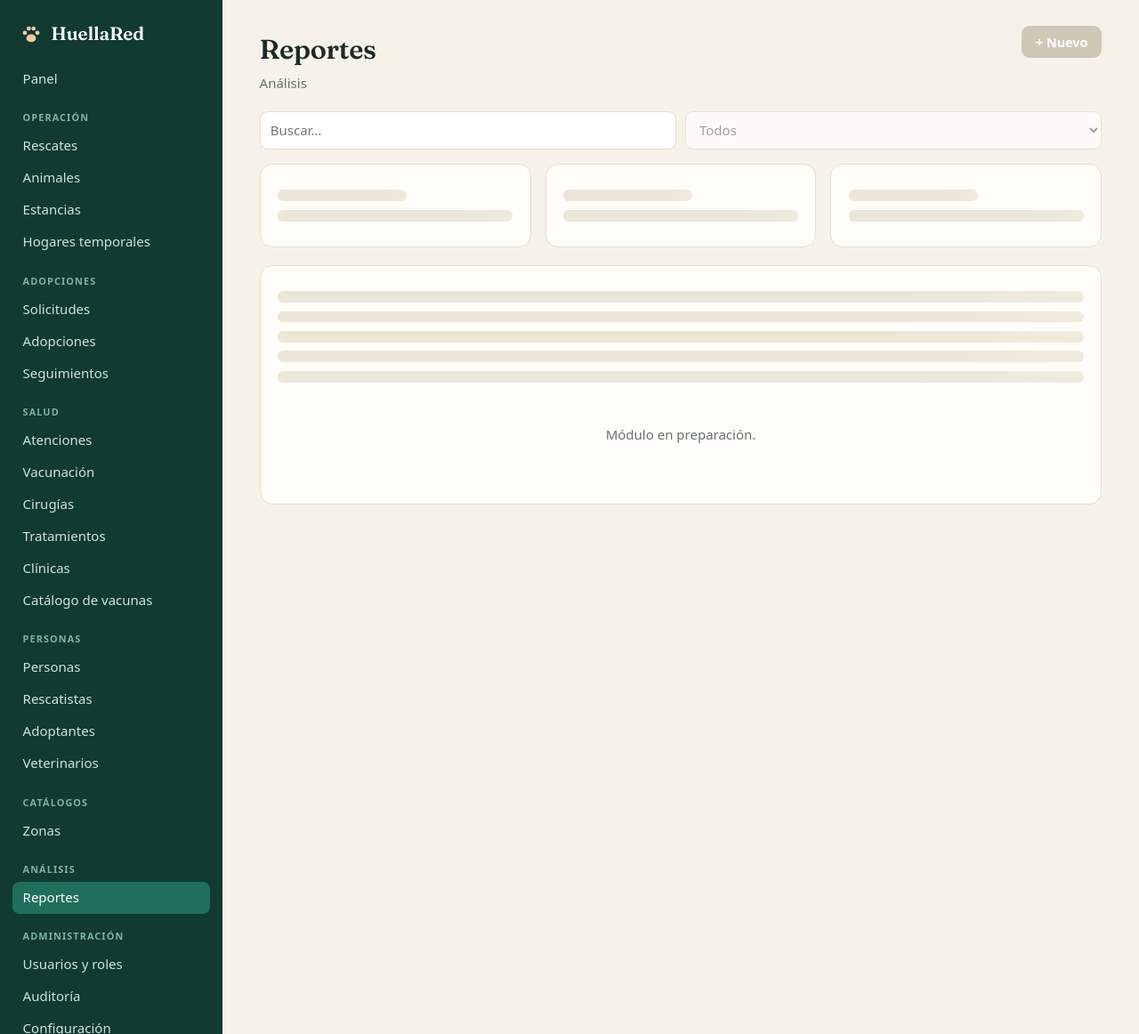
After one commit to GaelZamudio/huella-red, a Flask app: page /m/reportes in a window 1280 px wide. The commit adds this page. Shown: the whole page at 89% size. Run offline with Flask 3, Linux system fonts and the light colour scheme; the visitor is signed in with stand-in values (Sample User, id 1); some libraries are stand-ins or nearby versions.

Commit message:
feat: add new table views

```diff
--- a/web/app.py
+++ b/web/app.py
@@ -1,7 +1,7 @@
-"""HuellaRed - demo web. El navegador pide, Flask responde, Postgres guarda.
+"""HuellaRed - web. El navegador pide, Flask responde, Postgres guarda.
 
-Para agregar un formulario nuevo: copia rescate_nuevo() y su template, cambia
-las tablas/columnas y registra la tabla en TABLAS para verla en /tabla/<nombre>.
+Para agregar una pagina de listado: agrega una tupla a _P (abajo). Para un
+formulario: copia rescate_nuevo() + su template y registralo en NUEVO.
 """
 import hmac
 import os
@@ -16,32 +16,56 @@ from flask import (Flask, abort, flash, redirect, render_template, request,
 from werkzeug.middleware.proxy_fix import ProxyFix
 
 app = Flask(__name__)
-app.wsgi_app = ProxyFix(app.wsgi_app, x_for=1, x_proto=1, x_host=1)  # detrás de ngrok
+app.wsgi_app = ProxyFix(app.wsgi_app, x_for=1, x_proto=1, x_host=1)  # detras de ngrok
 app.config.update(
     SECRET_KEY=os.environ["SECRET_KEY"],
     SESSION_COOKIE_SECURE=os.getenv("COOKIE_SECURE", "1") == "1",
-    SESSION_COOKIE_HTTPONLY=True,
-    SESSION_COOKIE_SAMESITE="Lax",
-)
+    SESSION_COOKIE_HTTPONLY=True, SESSION_COOKIE_SAMESITE="Lax")
 
-# Un rol de la web = un usuario de Postgres. La BD es la que impone los permisos.
-ROLES = {
-    r: {
-        "db_user": os.environ[f"DB_USER_{r.upper()}"],
-        "db_pass": os.environ[f"DB_PASS_{r.upper()}"],
-        "login_pass": os.environ[f"LOGIN_PASS_{r.upper()}"],
-    }
-    for r in ("app", "consulta", "admin")
-}
+# Rol de la web = usuario de Postgres. La base impone los permisos reales.
+ROLES = {r: {"db_user": os.environ[f"DB_USER_{r.upper()}"],
+             "db_pass": os.environ[f"DB_PASS_{r.upper()}"],
+             "login_pass": os.environ[f"LOGIN_PASS_{r.upper()}"]}
+         for r in ("app", "consulta", "admin")}
+ETIQUETAS = {"app": ("Operación", "Registra rescates, adopciones y atención médica."),
+             "consulta": ("Consulta", "Solo lectura: listados y reportes."),
+             "admin": ("Administración", "Control total, catálogos y configuración.")}
 
-# Tablas visibles en /tabla/<nombre> -> columna para ordenar (más reciente primero).
-TABLAS = {
-    "rescate": "id_rescate", "rescate_rescatista": "id_rescate",
-    "animal": "id_animal", "zona": "id_zona", "persona": "id_persona",
-    "rescatista": "id_persona", "adoptante": "id_persona",
-    "solicitud_adopcion": "fecha_solicitud", "adopcion": "fecha_adopcion",
-}
+T, E, A = {"app", "consulta", "admin"}, {"app", "admin"}, {"admin"}
+# slug, titulo, seccion, tabla (None = sin tabla aun), roles que la ven, pendiente
+_P = [
+ ("rescate", "Rescates", "Operación", "rescate", T, "Filtros por zona/fecha, ficha del rescate, asignar rescatistas."),
+ ("animal", "Animales", "Operación", "animal", T, "Ficha con historial, cambio de estado, genealogía (id_madre), subtipo perro/gato/otro."),
+ ("estancia", "Estancias", "Operación", "estancia", E, "Asignar animal a hogar, cerrar estancia con motivo de salida."),
+ ("hogar_temporal", "Hogares temporales", "Operación", "hogar_temporal", T, "Alta/edición, capacidad vs. ocupación, especies aceptadas."),
+ ("solicitud_adopcion", "Solicitudes", "Adopciones", "solicitud_adopcion", E, "Aprobar/rechazar, filtro por estado."),
+ ("adopcion", "Adopciones", "Adopciones", "adopcion", T, "Registrar adopción y devolución con motivo."),
+ ("seguimiento", "Seguimientos", "Adopciones", "seguimiento", E, "Programar y registrar seguimientos posadopción."),
+ ("atencion_medica", "Atenciones", "Salud", "atencion_medica", T, "Alta de atención y detalle según tipo."),
+ ("vacunacion", "Vacunación", "Salud", "vacunacion", E, "Aplicar dosis, calcular próxima dosis."),
+ ("cirugia", "Cirugías", "Salud", "cirugia", E, "Registrar cirugía y complicaciones."),
+ ("tratamiento", "Tratamientos", "Salud", "tratamiento", E, "Diagnóstico y duración."),
+ ("clinica", "Clínicas", "Salud", "clinica", T, "CRUD de clínicas."),
+ ("vacuna", "Catálogo de vacunas", "Salud", "vacuna", T, "CRUD de catálogo."),
+ ("persona", "Personas", "Personas", "persona", T, "Alta y edición; roles de la persona."),
+ ("rescatista", "Rescatistas", "Personas", "rescatista", T, "Disponibilidad y rescates realizados."),
+ ("adoptante", "Adoptantes", "Personas", "adoptante", T, "Perfil de vivienda e historial."),
+ ("veterinario", "Veterinarios", "Personas", "veterinario", T, "Cédula y atenciones."),
+ ("zona", "Zonas", "Catálogos", "zona", E, "CRUD de zonas."),
+ ("reportes", "Reportes", "Análisis", None, T, "Consultas del álgebra (práctica 6-8) como reportes con filtros y exportar CSV."),
+ ("usuarios", "Usuarios y roles", "Administración", None, A, "Tabla de cuentas con contraseña hasheada; migración nueva."),
+ ("auditoria", "Auditoría", "Administración", None, A, "Bitácora de cambios (quién, qué, cuándo)."),
+ ("configuracion", "Configuración", "Administración", None, A, "Parámetros del sistema."),
+]
+PAGINAS = {s: dict(slug=s, titulo=t, seccion=sec, tabla=tb, roles=r, pendiente=p)
+           for s, t, sec, tb, r, p in _P}
+NUEVO = {"rescate": "rescate_nuevo"}  # slug -> endpoint del formulario
 TIPOS_INGRESO = ["rescate_en_calle", "reporte_ciudadano", "entrega_voluntaria"]
+CONTADORES = [("Animales en cuidado", "animal", "estado_actual NOT IN ('adoptado','fallecido')"),
+              ("Rescates registrados", "rescate", ""),
+              ("Solicitudes pendientes", "solicitud_adopcion", "estado = 'pendiente'"),
+              ("Adopciones vigentes", "adopcion", "fecha_devolucion IS NULL"),
+              ("Hogares activos", "hogar_temporal", "activo")]
 
 
 def conectar():
@@ -49,8 +73,11 @@ def conectar():
     return psycopg.connect(
         host=os.getenv("DB_HOST", "db"), port=os.getenv("DB_PORT", "5432"),
         dbname=os.environ["DB_NAME"], user=r["db_user"], password=r["db_pass"],
-        row_factory=dict_row,
-    )
+        row_factory=dict_row)
+
+
+def msg(e):
+    return getattr(getattr(e, "diag", None), "message_primary", None) or str(e)
 
 
 def login_requerido(f):
@@ -64,29 +91,40 @@ def login_requerido(f):
 
 @app.before_request
 def verificar_csrf():
-    if request.method == "POST":
-        enviado = request.form.get("_csrf", "")
-        esperado = session.get("_csrf", "")
-        if not esperado or not hmac.compare_digest(enviado.encode(), esperado.encode()):
-            abort(400)
+    if request.method == "POST" and not hmac.compare_digest(
+            request.form.get("_csrf", ""), session.get("_csrf", "")):
+        abort(400)
 
 
 @app.context_processor
 def contexto():
     session.setdefault("_csrf", secrets.token_hex(16))
-    return {"csrf": session["_csrf"], "rol": session.get("rol")}
+    rol, menu = session.get("rol"), {}
+    if rol:
+        for p in PAGINAS.values():
+            if rol in p["roles"]:
+                menu.setdefault(p["seccion"], []).append(p)
+    return {"csrf": session["_csrf"], "rol": rol, "menu": menu,
+            "rol_nombre": ETIQUETAS[rol][0] if rol else None,
+            "dev": os.getenv("MODO_DESARROLLO", "0") == "1"}
+
+
+@app.errorhandler(403)
+@app.errorhandler(404)
+def error(e):
+    texto = {403: "Tu rol no tiene acceso a esta sección.", 404: "No encontramos esa página."}
+    return render_template("error.html", codigo=e.code, texto=texto[e.code]), e.code
 
 
 @app.route("/login", methods=["GET", "POST"])
 def login():
     if request.method == "POST":
-        rol = request.form.get("rol", "")
-        clave = request.form.get("password", "")
-        if rol in ROLES and hmac.compare_digest(clave.encode(), ROLES[rol]["login_pass"].encode()):
+        rol, clave = request.form.get("rol", ""), request.form.get("password", "")
+        if rol in ROLES and hmac.compare_digest(clave, ROLES[rol]["login_pass"]):
             session["rol"] = rol
-            return redirect(url_for("inicio"))
+            return redirect(url_for("panel"))
         flash("Rol o contraseña incorrectos.")
-    return render_template("login.html", roles=list(ROLES))
+    return render_template("login.html", roles=ETIQUETAS)
 
 
 @app.get("/logout")
@@ -98,23 +136,43 @@ def logout():
 @app.get("/")
 @login_requerido
 def inicio():
-    return redirect(url_for("ver_tabla", nombre="rescate"))
+    return redirect(url_for("panel"))
 
 
-@app.get("/tabla/<nombre>")
+@app.get("/panel")
 @login_requerido
-def ver_tabla(nombre):
-    if nombre not in TABLAS:  # lista blanca: nunca armar SQL con texto del usuario
-        abort(404)
-    consulta = sql.SQL("SELECT * FROM {} ORDER BY {} DESC LIMIT 20").format(
-        sql.Identifier(nombre), sql.Identifier(TABLAS[nombre]))
+def panel():
+    cifras, recientes = [], []
     try:
         with conectar() as c:
-            filas = c.execute(consulta).fetchall()
+            for nombre, tabla, cond in CONTADORES:
+                q = sql.SQL("SELECT count(*) AS n FROM {}{}").format(
+                    sql.Identifier(tabla), sql.SQL(f" WHERE {cond}" if cond else ""))
+                cifras.append((nombre, c.execute(q).fetchone()["n"]))
+            recientes = c.execute(
+                "SELECT r.id_rescate, r.fecha_hora, r.tipo_ingreso, z.colonia, z.municipio "
+                "FROM rescate r JOIN zona z USING (id_zona) "
+                "ORDER BY r.fecha_hora DESC LIMIT 5").fetchall()
     except psycopg.Error as e:
-        flash(e.diag.message_primary or str(e))
-        filas = []
-    return render_template("tabla.html", nombre=nombre, filas=filas, tablas=TABLAS)
+        flash(msg(e))
+    return render_template("panel.html", cifras=cifras, recientes=recientes)
+
+
+@app.get("/m/<slug>")
+@login_requerido
+def modulo(slug):
+    p = PAGINAS.get(slug) or abort(404)
+    if session["rol"] not in p["roles"]:
+        abort(403)
+    filas = []
+    if p["tabla"]:
+        try:
+            with conectar() as c:
+                filas = c.execute(sql.SQL("SELECT * FROM {} ORDER BY 1 DESC LIMIT 50").format(
+                    sql.Identifier(p["tabla"]))).fetchall()
+        except psycopg.Error as e:
+            flash(msg(e))
+    return render_template("modulo.html", p=p, filas=filas, nuevo=NUEVO.get(slug))
 
 
 @app.route("/rescate/nuevo", methods=["GET", "POST"])
@@ -125,28 +183,25 @@ def rescate_nuevo():
                           "ORDER BY municipio, colonia").fetchall()
         rescatistas = c.execute(
             "SELECT r.id_persona, p.nombres || ' ' || p.ap_paterno AS nombre "
-            "FROM rescatista r JOIN persona p USING (id_persona) ORDER BY nombre"
-        ).fetchall()
+            "FROM rescatista r JOIN persona p USING (id_persona) ORDER BY nombre").fetchall()
         if request.method == "POST":
             f = request.form
             try:
-                # Los id no son automáticos en el esquema: se calculan aquí.
+                # Los id no son automaticos en el esquema: se calculan aqui.
                 nuevo = c.execute("SELECT COALESCE(MAX(id_rescate), 0) + 1 AS id "
                                   "FROM rescate").fetchone()["id"]
-                c.execute(
-                    "INSERT INTO rescate (id_rescate, descripcion_lugar, fecha_hora, "
-                    "condicion_inicial, tipo_ingreso, id_zona) "
-                    "VALUES (%s, %s, %s, %s, %s, %s)",
-                    (nuevo, f["descripcion_lugar"], f["fecha_hora"],
-                     f["condicion_inicial"], f["tipo_ingreso"], int(f["id_zona"])))
+                c.execute("INSERT INTO rescate (id_rescate, descripcion_lugar, fecha_hora, "
+                          "condicion_inicial, tipo_ingreso, id_zona) VALUES (%s,%s,%s,%s,%s,%s)",
+                          (nuevo, f["descripcion_lugar"], f["fecha_hora"],
+                           f["condicion_inicial"], f["tipo_ingreso"], int(f["id_zona"])))
                 for p in f.getlist("rescatistas"):
                     c.execute("INSERT INTO rescate_rescatista (id_rescate, id_persona) "
                               "VALUES (%s, %s)", (nuevo, int(p)))
             except (psycopg.Error, ValueError, KeyError) as e:
-                c.rollback()  # todo o nada: ni rescate ni rescatistas
-                flash(getattr(getattr(e, "diag", None), "message_primary", None) or str(e))
+                c.rollback()  # todo o nada
+                flash(msg(e))
             else:
                 flash(f"Rescate #{nuevo} registrado.")
-                return redirect(url_for("ver_tabla", nombre="rescate"))
-    return render_template("rescate_nuevo.html", zonas=zonas,
-                           rescatistas=rescatistas, tipos=TIPOS_INGRESO, v=request.form)
+                return redirect(url_for("modulo", slug="rescate"))
+    return render_template("rescate_nuevo.html", zonas=zonas, rescatistas=rescatistas,
+                           tipos=TIPOS_INGRESO, v=request.form)
--- /dev/null
+++ b/web/static/estilo.css
@@ -0,0 +1,39 @@
+:root{--bg:#f6f2ea;--card:#fffdf8;--ink:#1d2b28;--mut:#65756f;--brand:#1f6f5c;--side:#103a32;--acc:#d9772b;--line:#e4ddcf}
+*{box-sizing:border-box}
+body{margin:0;background:var(--bg);color:var(--ink);font:15px/1.55 system-ui,-apple-system,"Segoe UI",sans-serif}
+h1,h2,h3,.brand span{font-family:Fraunces,Georgia,serif;font-weight:600;letter-spacing:-.01em}
+h1{font-size:1.9rem;margin:.2rem 0}h2{font-size:1.25rem;margin-top:0}h3{margin:0 0 .4rem}a{color:var(--brand)}
+.app{display:grid;grid-template-columns:250px 1fr;min-height:100vh}
+.side{background:var(--side);color:#cfe3dc;padding:1.2rem .9rem;position:sticky;top:0;height:100vh;overflow:auto}
+.brand{display:flex;align-items:center;gap:.55rem;color:#fff;text-decoration:none;font-size:1.3rem;margin:.2rem .5rem 1rem}
+.side h4{font-size:.68rem;letter-spacing:.1em;text-transform:uppercase;color:#7fb3a3;margin:1.1rem .7rem .3rem}
+.nav{display:block;color:#cfe3dc;text-decoration:none;padding:.4rem .7rem;border-radius:8px}
+.nav:hover{background:#184a40}.nav.on{background:var(--brand);color:#fff}
+.yo{margin-top:1.4rem;padding:.8rem;border-radius:10px;background:#0c2e27;font-size:.85rem}.yo a{color:#f3c9a1}
+main{padding:1.8rem clamp(1rem,4vw,2.6rem) 3rem;max-width:1180px;width:100%}
+.cab{display:flex;justify-content:space-between;align-items:flex-start;gap:1rem;flex-wrap:wrap;margin-bottom:1.2rem}.cab p{margin:0;color:var(--mut)}
+.card,main>form{background:var(--card);border:1px solid var(--line);border-radius:14px;padding:1.2rem}main>form{max-width:660px}
+.grid{display:grid;gap:1rem;grid-template-columns:repeat(auto-fit,minmax(190px,1fr));margin-bottom:1.2rem}
+.stat b{display:block;font:600 2.1rem/1.1 Fraunces,Georgia,serif;color:var(--brand)}.stat span{color:var(--mut);font-size:.85rem}
+.btn,button{display:inline-block;background:var(--brand);color:#fff;border:0;border-radius:9px;padding:.55rem 1rem;font:600 .9rem system-ui;text-decoration:none;cursor:pointer}
+.btn:hover,button:hover{background:#154c40}.btn.off{background:#cfc8b8;pointer-events:none}
+label{display:block;margin:.8rem 0 .25rem;font-weight:600;font-size:.88rem}
+input,select{width:100%;padding:.55rem .7rem;border:1px solid var(--line);border-radius:9px;background:#fff;font:inherit}
+input[type=checkbox],input[type=radio]{width:auto}fieldset{border:1px solid var(--line);border-radius:10px;margin:1rem 0}fieldset label{font-weight:400}
+.tabla{overflow:auto}table{width:100%;border-collapse:collapse;font-size:.88rem}
+th{text-align:left;color:var(--mut);font-size:.74rem;text-transform:uppercase;letter-spacing:.06em;border-bottom:2px solid var(--line);padding:.5rem .6rem;white-space:nowrap}
+td{padding:.55rem .6rem;border-bottom:1px solid var(--line)}tr:hover td{background:#faf5ea}
+.badge{background:#e3efe9;color:var(--brand);border-radius:99px;padding:.1rem .6rem;font-size:.76rem;font-weight:600;white-space:nowrap}.badge.dev{background:#fbe6d2;color:#a35412}
+.aviso{border-left:4px solid var(--acc);background:#fff4e6;padding:.7rem 1rem;border-radius:8px;margin-bottom:1rem}
+.barra{display:flex;gap:.6rem;margin-bottom:1rem}.vacio{text-align:center;color:var(--mut);padding:2rem 1rem}
+.sk{display:block;height:.8rem;border-radius:6px;margin:.6rem 0;background:linear-gradient(90deg,#ece6d8 25%,#f6f1e5 50%,#ece6d8 75%);background-size:200% 100%;animation:sh 1.6s infinite}.sk.s{width:55%}
+@keyframes sh{to{background-position:-200% 0}}
+.burger,#m{display:none}
+.login{display:grid;grid-template-columns:1.05fr 1fr;min-height:100vh}
+.hero{background:linear-gradient(160deg,#103a32,#1f6f5c);color:#e8f3ee;padding:3rem;display:flex;flex-direction:column;justify-content:center}
+.hero h1{color:#fff;font-size:2.4rem}.hero p{max-width:30rem;opacity:.9}
+.formbox{display:flex;align-items:center;justify-content:center;padding:2rem}.formbox>div{width:100%;max-width:400px}
+.rol{display:flex;gap:.7rem;align-items:flex-start;border:1.5px solid var(--line);border-radius:11px;padding:.7rem .9rem;margin:.5rem 0;cursor:pointer;background:var(--card);font-weight:400}
+.rol:has(input:checked){border-color:var(--brand);background:#eaf3ee}.rol b{display:block}.rol small{color:var(--mut)}
+@media(max-width:820px){.app,.login{grid-template-columns:1fr}.hero{padding:1.6rem}.hero h1{font-size:1.7rem}
+.side{position:static;height:auto;display:none}#m:checked~.side{display:block}.burger{display:block;background:var(--side);color:#fff;padding:.8rem 1rem;font-weight:600}}
--- /dev/null
+++ b/web/templates/_logo.html
@@ -0,0 +1 @@
+<svg width="26" height="26" viewBox="0 0 24 24" fill="#f3c9a1" aria-hidden="true"><ellipse cx="12" cy="16.5" rx="5" ry="4"/><circle cx="5.5" cy="11" r="2.2"/><circle cx="9.5" cy="6.5" r="2.2"/><circle cx="14.5" cy="6.5" r="2.2"/><circle cx="18.5" cy="11" r="2.2"/></svg>
--- a/web/templates/base.html
+++ b/web/templates/base.html
@@ -1,31 +1,11 @@
-<!doctype html>
-<html lang="es" data-theme="light">
-<head>
-  <meta charset="utf-8">
-  <meta name="viewport" content="width=device-width, initial-scale=1">
-  <title>HuellaRed</title>
-  <link rel="stylesheet" href="https://cdn.jsdelivr.net/npm/@picocss/pico@2.0.6/css/pico.min.css">
-  <style>
-    :root { --pico-primary: #1f6f5c; --pico-primary-hover: #17574a; --pico-primary-background: #1f6f5c; --pico-primary-hover-background: #17574a; }
-    .aviso { border-left: 4px solid var(--pico-primary); padding: .6rem 1rem; background: var(--pico-card-background-color); margin-bottom: 1rem; }
-  </style>
-</head>
-<body>
-  <header class="container">
-    <nav>
-      <ul><li><strong>HuellaRed</strong></li></ul>
-      {% if rol %}
-      <ul>
-        <li><a href="{{ url_for('ver_tabla', nombre='rescate') }}">Registros</a></li>
-        <li><a href="{{ url_for('rescate_nuevo') }}">Nuevo rescate</a></li>
-        <li><a href="{{ url_for('logout') }}">Salir (rol: {{ rol }})</a></li>
-      </ul>
-      {% endif %}
-    </nav>
-  </header>
-  <main class="container">
-    {% for m in get_flashed_messages() %}<p class="aviso">{{ m }}</p>{% endfor %}
-    {% block c %}{% endblock %}
-  </main>
-</body>
-</html>
+<!doctype html><html lang="es"><head><meta charset="utf-8"><meta name="viewport" content="width=device-width,initial-scale=1">
+<title>{% block t %}HuellaRed{% endblock %}</title>
+<link rel="stylesheet" href="https://fonts.googleapis.com/css2?family=Fraunces:wght@600&display=swap">
+<link rel="stylesheet" href="{{ url_for('static', filename='estilo.css') }}"></head><body>
+<div class="app">
+<input type="checkbox" id="m"><label class="burger" for="m">☰ Menú</label>
+<aside class="side"><a class="brand" href="{{ url_for('panel') }}">{% include "_logo.html" %}<span>HuellaRed</span></a>
+<a class="nav {{ 'on' if request.path=='/panel' }}" href="{{ url_for('panel') }}">Panel</a>
+{% for sec, items in menu.items() %}<h4>{{ sec }}</h4>{% for p in items %}<a class="nav {{ 'on' if request.path==url_for('modulo', slug=p.slug) }}" href="{{ url_for('modulo', slug=p.slug) }}">{{ p.titulo }}</a>{% endfor %}{% endfor %}
+{% if rol %}<div class="yo">Sesión: <b>{{ rol_nombre }}</b><br><a href="{{ url_for('logout') }}">Cerrar sesión</a></div>{% endif %}</aside>
+<main>{% for m in get_flashed_messages() %}<p class="aviso">{{ m }}</p>{% endfor %}{% block c %}{% endblock %}</main></div></body></html>
--- /dev/null
+++ b/web/templates/error.html
@@ -0,0 +1 @@
+{% extends "base.html" %}{% block c %}<div class="card vacio"><h1>{{ codigo }}</h1><p>{{ texto }}</p><a class="btn" href="{{ url_for('panel') }}">Ir al panel</a></div>{% endblock %}
--- /dev/null
+++ b/web/templates/modulo.html
@@ -0,0 +1,15 @@
+{% extends "base.html" %}{% block c %}
+<div class="cab"><div><h1>{{ p.titulo }}</h1><p>{{ p.seccion }}</p></div>
+<div>{% if nuevo %}<a class="btn" href="{{ url_for(nuevo) }}">+ Nuevo</a>{% else %}<span class="btn off" title="Formulario pendiente">+ Nuevo</span>{% endif %}</div></div>
+<div class="barra"><input placeholder="Buscar…" disabled><select disabled><option>Todos</option></select></div>
+{% if p.tabla %}
+{% if filas %}<div class="card tabla"><table><thead><tr>{% for k in filas[0] %}<th>{{ k.replace('_',' ') }}</th>{% endfor %}</tr></thead><tbody>
+{% for f in filas %}<tr>{% for k, v in f.items() %}<td>{% if v is none %}—{% elif v is sameas true %}Sí{% elif v is sameas false %}No{% elif k in ('estado','estado_actual') %}<span class="badge">{{ v }}</span>{% else %}{{ v }}{% endif %}</td>{% endfor %}</tr>{% endfor %}</tbody></table></div>
+<p><small>Últimos 50 registros.</small></p>
+{% else %}<div class="card vacio">Sin registros todavía.</div>{% endif %}
+{% else %}
+<div class="grid">{% for _ in range(3) %}<div class="card"><i class="sk s"></i><i class="sk"></i></div>{% endfor %}</div>
+<div class="card">{% for _ in range(5) %}<i class="sk"></i>{% endfor %}<p class="vacio">Módulo en preparación.</p></div>
+{% endif %}
+{% if dev %}<div class="card" style="margin-top:1rem"><span class="badge dev">Pendiente (modo desarrollo)</span><p>{{ p.pendiente }}</p></div>{% endif %}
+{% endblock %}
```
Also changed, not shown: web/templates/login.html (+18 -13 lines), web/templates/panel.html (added, +9 -0 lines).
